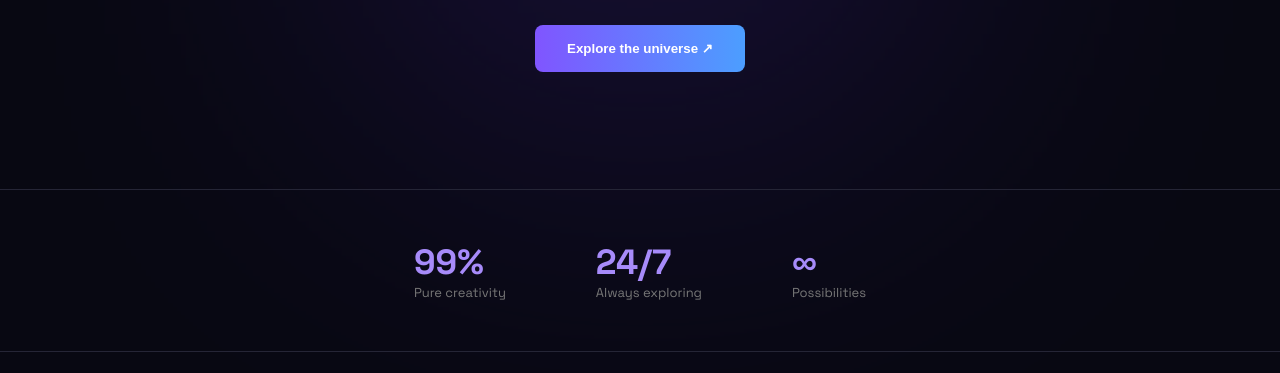
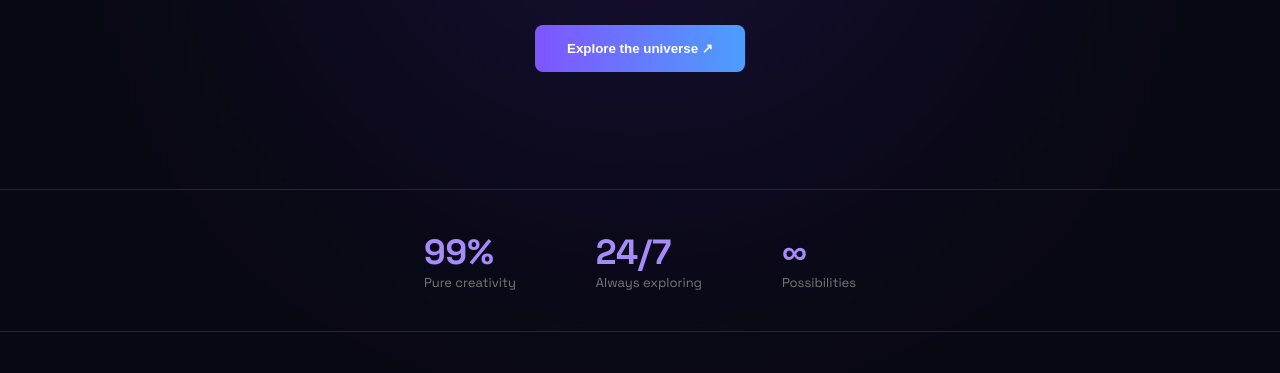
Before and after one commit to 4spurkee/companion, a plain HTML site: page index.html in a window 1280 px wide. Shown: the part 579-952 px from the top of the page. Drawn offline with Linux system fonts and the light colour scheme.

Commit message:
13212321

```diff
--- a/index.html
+++ b/index.html
@@ -115,8 +115,8 @@ button:hover {
 .stats {
   display: flex;
   justify-content: center;
-  gap: 90px;
-  padding: 50px 20px;
+  gap: 80px;
+  padding: 40px 20px;
   border-top: 1px solid #252536;
   border-bottom: 1px solid #252536;
   flex-wrap: wrap;
```
